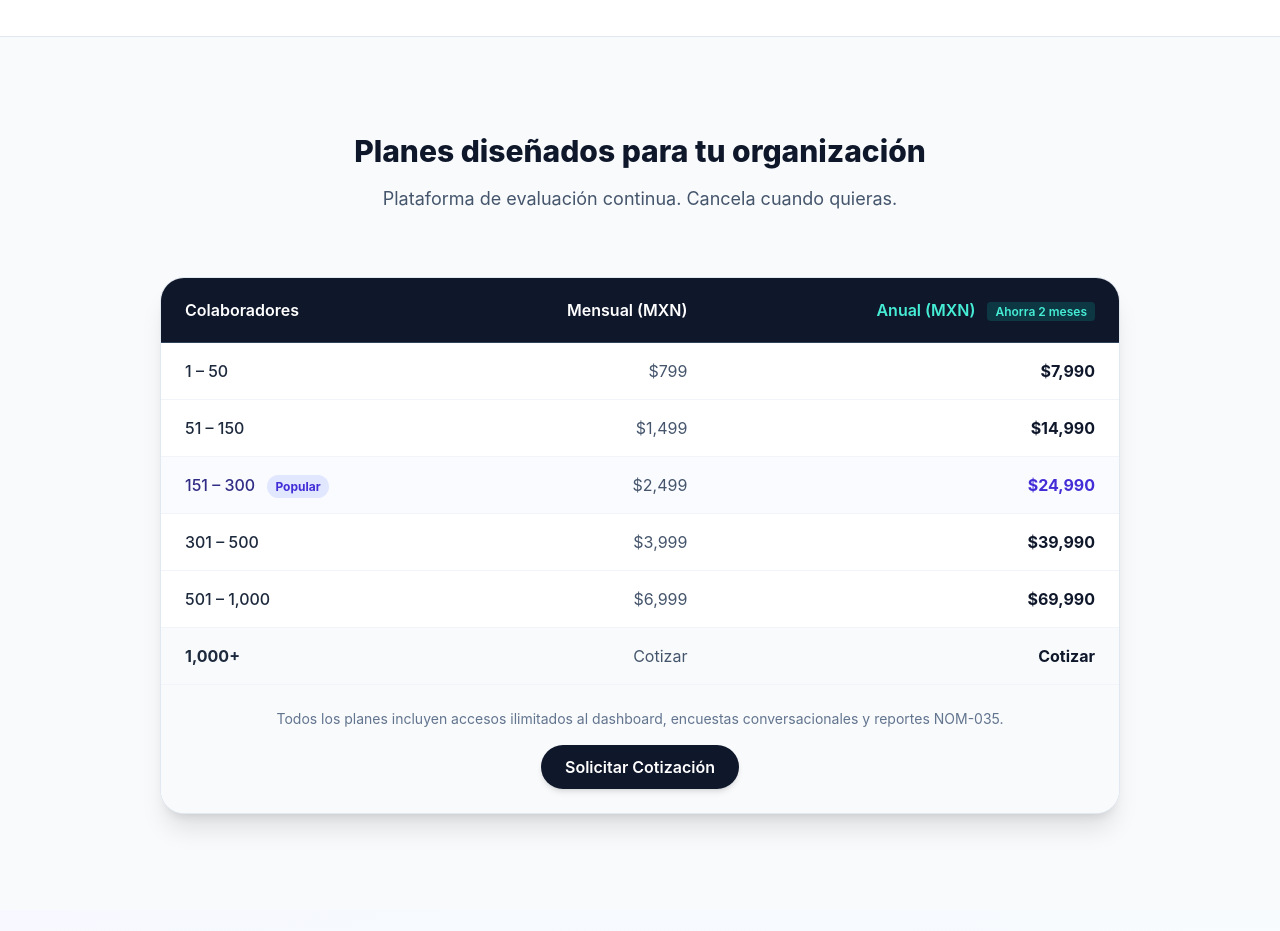
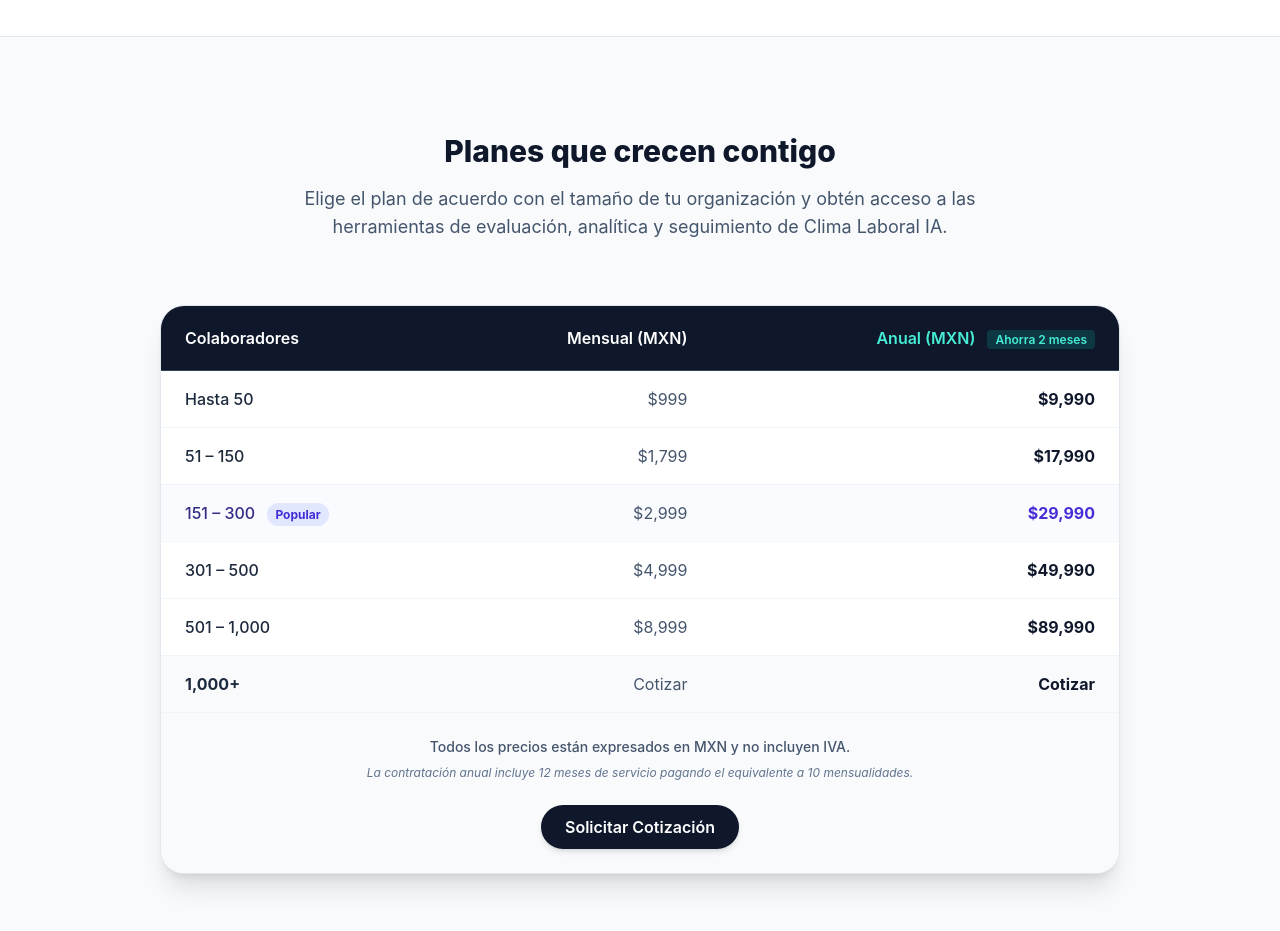
Before and after one commit to ramonbravo13/herzberg, a React (Vite) app: page / in a window 1280 px wide. Shown: the part 7140-8071 px from the top of the page. Built offline with nearby package versions, Linux system fonts and the light colour scheme.

Commit message:
chore: Actualizar tabla de precios

```diff
--- a/src/components/landing/PricingSection.jsx
+++ b/src/components/landing/PricingSection.jsx
@@ -6,8 +6,8 @@ export default function PricingSection() {
       <div className="max-w-5xl mx-auto px-4 sm:px-6 lg:px-8">
 
         <div className="text-center mb-16">
-          <h2 className="text-3xl font-extrabold text-slate-900 mb-4">Planes diseñados para tu organización</h2>
-          <p className="text-slate-600 text-lg">Plataforma de evaluación continua. Cancela cuando quieras.</p>
+          <h2 className="text-3xl font-extrabold text-slate-900 mb-4">Planes que crecen contigo</h2>
+          <p className="text-slate-600 text-lg max-w-3xl mx-auto">Elige el plan de acuerdo con el tamaño de tu organización y obtén acceso a las herramientas de evaluación, analítica y seguimiento de Clima Laboral IA.</p>
         </div>
 
         <div className="bg-white rounded-3xl shadow-xl border border-slate-200 overflow-hidden">
@@ -22,29 +22,29 @@ export default function PricingSection() {
               </thead>
               <tbody className="divide-y divide-slate-100">
                 <tr className="hover:bg-slate-50 transition-colors">
-                  <td className="py-4 px-6 font-medium text-slate-800">1 – 50</td>
-                  <td className="py-4 px-6 text-right text-slate-600">$799</td>
-                  <td className="py-4 px-6 text-right font-bold text-slate-900">$7,990</td>
+                  <td className="py-4 px-6 font-medium text-slate-800">Hasta 50</td>
+                  <td className="py-4 px-6 text-right text-slate-600">$999</td>
+                  <td className="py-4 px-6 text-right font-bold text-slate-900">$9,990</td>
                 </tr>
                 <tr className="hover:bg-slate-50 transition-colors">
                   <td className="py-4 px-6 font-medium text-slate-800">51 – 150</td>
-                  <td className="py-4 px-6 text-right text-slate-600">$1,499</td>
-                  <td className="py-4 px-6 text-right font-bold text-slate-900">$14,990</td>
+                  <td className="py-4 px-6 text-right text-slate-600">$1,799</td>
+                  <td className="py-4 px-6 text-right font-bold text-slate-900">$17,990</td>
                 </tr>
                 <tr className="hover:bg-slate-50 transition-colors bg-indigo-50/30">
                   <td className="py-4 px-6 font-medium text-indigo-900">151 – 300 <span className="ml-2 text-xs bg-indigo-100 text-indigo-700 px-2 py-1 rounded-full font-bold">Popular</span></td>
-                  <td className="py-4 px-6 text-right text-slate-600">$2,499</td>
-                  <td className="py-4 px-6 text-right font-bold text-indigo-700">$24,990</td>
+                  <td className="py-4 px-6 text-right text-slate-600">$2,999</td>
+                  <td className="py-4 px-6 text-right font-bold text-indigo-700">$29,990</td>
                 </tr>
                 <tr className="hover:bg-slate-50 transition-colors">
                   <td className="py-4 px-6 font-medium text-slate-800">301 – 500</td>
-                  <td className="py-4 px-6 text-right text-slate-600">$3,999</td>
-                  <td className="py-4 px-6 text-right font-bold text-slate-900">$39,990</td>
+                  <td className="py-4 px-6 text-right text-slate-600">$4,999</td>
+                  <td className="py-4 px-6 text-right font-bold text-slate-900">$49,990</td>
                 </tr>
                 <tr className="hover:bg-slate-50 transition-colors">
                   <td className="py-4 px-6 font-medium text-slate-800">501 – 1,000</td>
-                  <td className="py-4 px-6 text-right text-slate-600">$6,999</td>
-                  <td className="py-4 px-6 text-right font-bold text-slate-900">$69,990</td>
+                  <td className="py-4 px-6 text-right text-slate-600">$8,999</td>
+                  <td className="py-4 px-6 text-right font-bold text-slate-900">$89,990</td>
                 </tr>
                 <tr className="bg-slate-50">
                   <td className="py-4 px-6 font-bold text-slate-800">1,000+</td>
@@ -55,7 +55,8 @@ export default function PricingSection() {
             </table>
           </div>
           <div className="bg-slate-50 p-6 text-center border-t border-slate-100">
-            <p className="text-sm text-slate-500 mb-4">Todos los planes incluyen accesos ilimitados al dashboard, encuestas conversacionales y reportes NOM-035.</p>
+            <p className="text-sm text-slate-600 mb-2 font-medium">Todos los precios están expresados en MXN y no incluyen IVA.</p>
+            <p className="text-xs text-slate-500 mb-6 italic">La contratación anual incluye 12 meses de servicio pagando el equivalente a 10 mensualidades.</p>
             <button className="px-6 py-2.5 bg-slate-900 text-white rounded-full font-semibold hover:bg-slate-800 transition-colors shadow-md">
               Solicitar Cotización
             </button>
```
